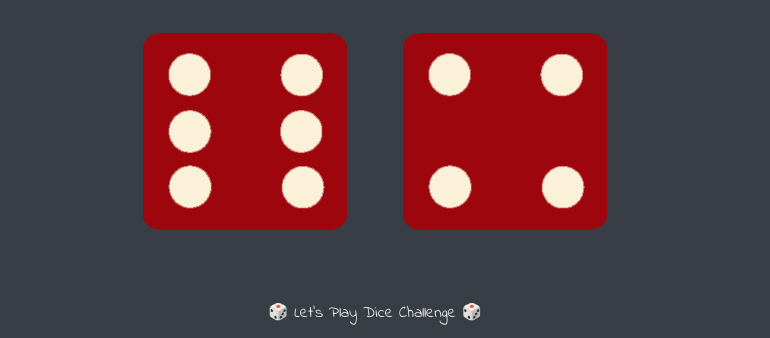
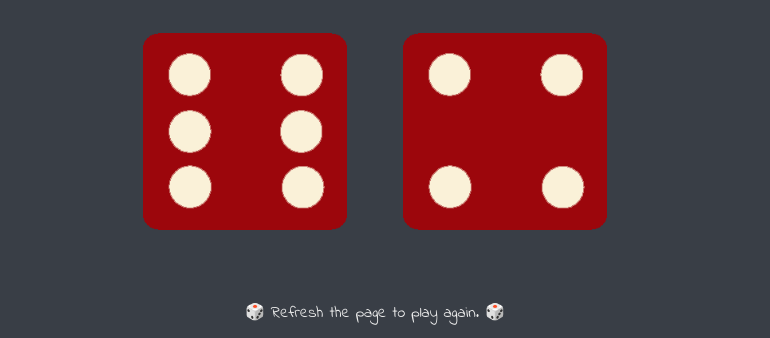
Before and after one commit to mrf1799/Dicee-challenge, a plain HTML site: page index.html in a window 1280 px wide. Shown: the part 462-800 px from the top of the page, without its empty margins (265-1035 px from the left). Drawn offline with Linux system fonts and the light colour scheme.

Commit message:
Update index.html

```diff
--- a/index.html
+++ b/index.html
@@ -30,6 +30,6 @@
   </body>
 
   <footer>
-     🎲 Let's Play Dice Challenge 🎲
+     🎲 Refresh the page to play again. 🎲
   </footer>
 </html>
```
